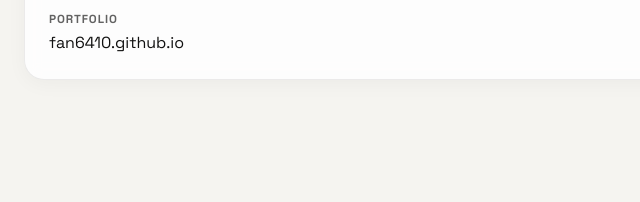
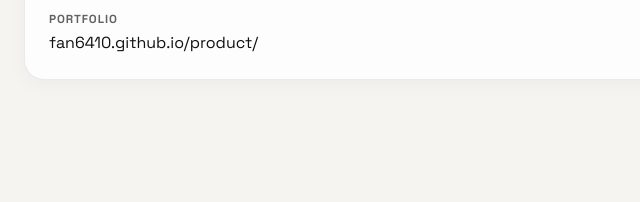
Before and after one commit to Fan6410/product, a plain HTML site: page index.html in a window 1280 px wide. Shown: the part 6236-6438 px from the top of the page, 0-640 px from the left. Drawn offline with Linux system fonts and the light colour scheme.

Commit message:
Update index.html

```diff
--- a/index.html
+++ b/index.html
@@ -1158,7 +1158,7 @@
               </li>
               <li>
                 <strong>Portfolio</strong>
-                <a href="https://fan6410.github.io/" target="_blank" rel="noreferrer">fan6410.github.io</a>
+                <a href="https://fan6410.github.io/product/" target="_blank" rel="noreferrer">fan6410.github.io/product/</a>
               </li>
             </ul>
           </article>
```
